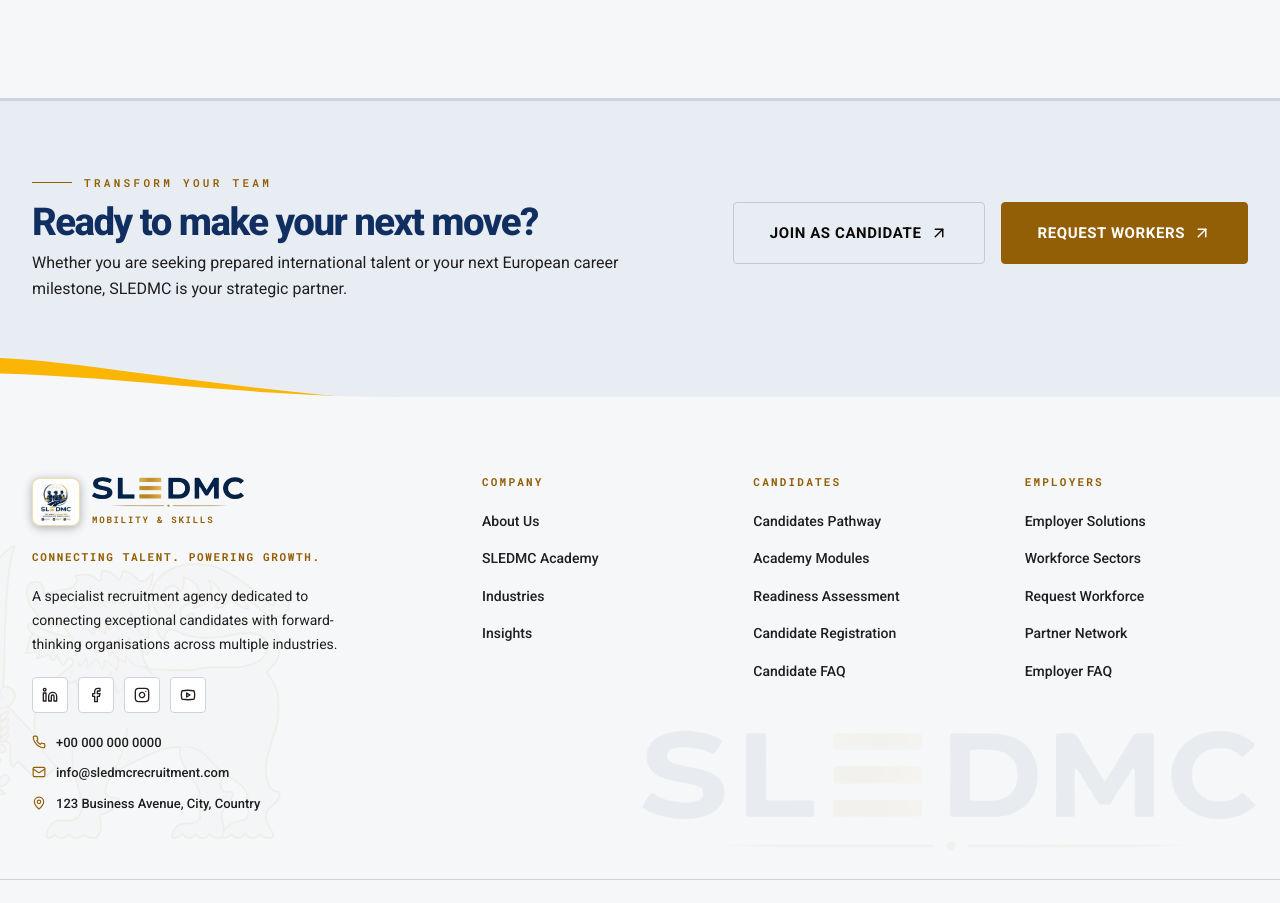
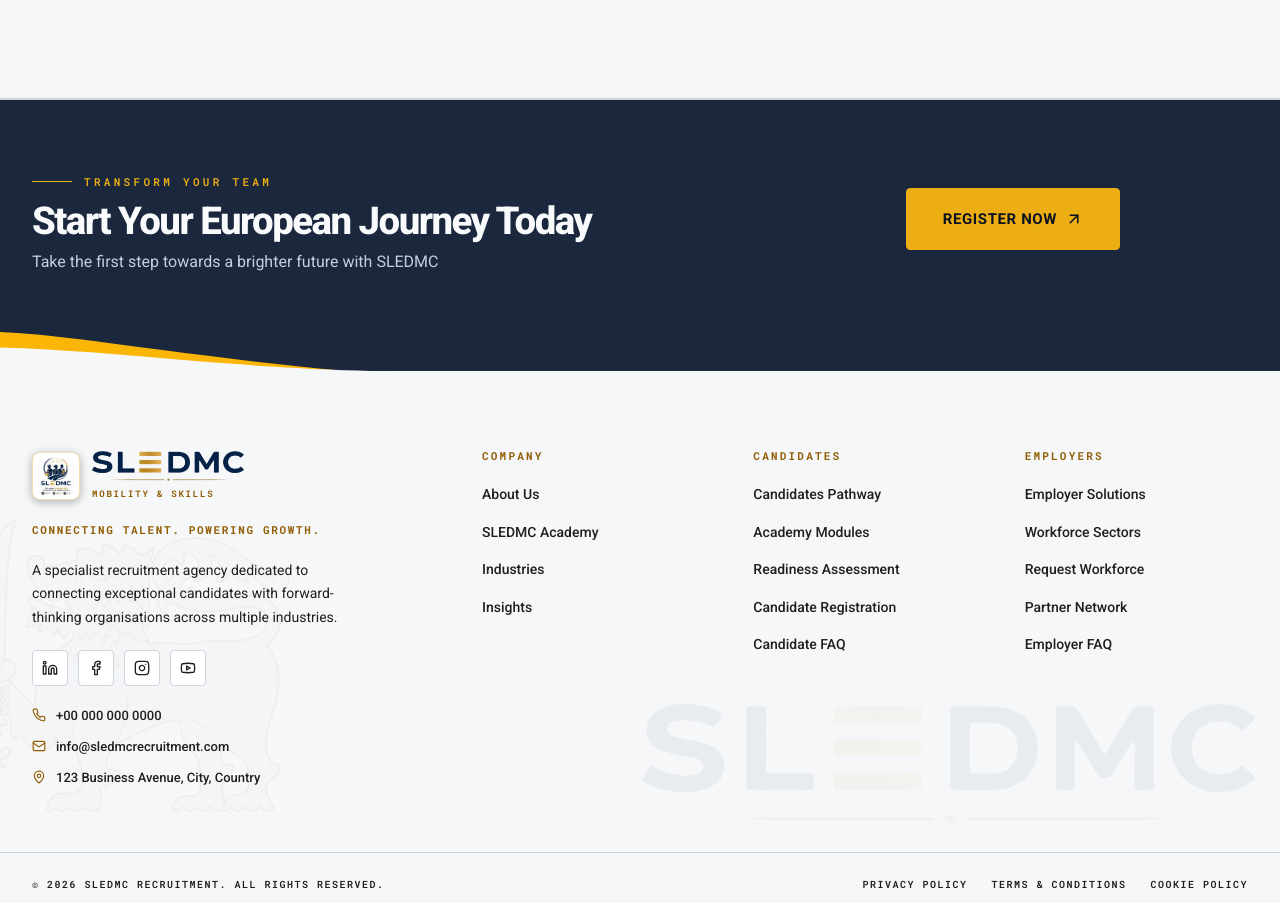
Before and after one commit to sledmcdev/sledmc-portfolio, a Next.js app: page /academy in a window 1280 px wide. Shown: the part 6607-7510 px from the top of the page. Built offline with nearby package versions, Linux system fonts and the light colour scheme.

Commit message:
register section colour change

```diff
--- a/app/page.tsx
+++ b/app/page.tsx
@@ -18,8 +18,8 @@ export default function Home() {
       <HeroSection />
       <TrustedBy />
       <WhyChooseUs />
-      <CompanyIntro />
-      <FounderVision />
+      {/* <CompanyIntro />
+      <FounderVision /> */}
       <KeyStats />
       <ServicesGrid />
       <IndustriesGrid />
@@ -27,7 +27,7 @@ export default function Home() {
       <AwardsSection />
       <TestimonialsSlider />
       {/* "Get Started" scrolls back up to the hero's Candidates / Partners buttons */}
-      <FinalCTA content={finalCta} />
+      {/* <FinalCTA content={finalCta} /> */}
     </>
   );
 }
--- a/components/layout/Footer.module.css
+++ b/components/layout/Footer.module.css
@@ -6,23 +6,39 @@
   border-top: 1px solid var(--border-color);
 }
 
-/* CTA Band */
+/* CTA Band — inverted against the page: light theme uses the dark theme's navy canvas,
+   dark theme uses the light theme's off-white canvas. Local tokens keep the eyebrow,
+   text and button readable on each. */
 .ctaBand {
-  background: var(--section-dark-bg);
-  border-top: 1px solid var(--border-color);
+  --cta-bg: hsl(217 40% 17%);
+  --cta-heading: hsl(210 40% 98%);
+  --cta-text: hsl(215 30% 82%);
+  --amber: hsl(43 85% 50%);
+  --on-accent: hsl(220 50% 8%);
+  background: var(--cta-bg);
   padding: 64px 0 96px; /* extra bottom room for the curved edge of .main */
 }
 
+:global([data-theme="dark"]) .ctaBand {
+  --cta-bg: hsl(210 25% 97%);
+  --cta-heading: hsl(217 72% 22%);
+  --cta-text: hsl(0 0% 12%);
+  --amber: hsl(38 92% 30%);
+  --on-accent: hsl(0 0% 100%);
+}
+
+/* Extra right padding pulls the button in from the edge, towards the centre */
 .ctaInner {
   display: flex;
   align-items: center;
   justify-content: space-between;
   gap: 40px;
+  padding-right: clamp(0px, 10vw, 180px);
 }
 
 .ctaTitle {
   font-size: clamp(1.75rem, 3vw, 2.5rem);
-  color: var(--heading-color);
+  color: var(--cta-heading);
   font-weight: 800;
   line-height: 0.95;
   letter-spacing: -0.04em;
@@ -30,7 +46,7 @@
 }
 
 .ctaSubtitle {
-  color: var(--muted-fg);
+  color: var(--cta-text);
   font-size: 1rem;
 }
 
@@ -279,7 +295,7 @@
 
 @media (max-width: 1024px) {
   .grid { grid-template-columns: 1fr 1fr; gap: 40px; }
-  .ctaInner { flex-direction: column; text-align: center; }
+  .ctaInner { flex-direction: column; text-align: center; padding-right: 0; }
 }
 
 /* Sri Lankan lion watermark */
--- a/data/site/footer.json
+++ b/data/site/footer.json
@@ -1,11 +1,10 @@
 {
   "ctaBand": {
     "eyebrow": "TRANSFORM YOUR TEAM",
-    "title": "Ready to make your next move?",
-    "subtitle": "Whether you are seeking prepared international talent or your next European career milestone, SLEDMC is your strategic partner.",
+    "title": "Start Your European Journey Today",
+    "subtitle": "Take the first step towards a brighter future with SLEDMC",
     "buttons": [
-      { "label": "Join as Candidate", "href": "/candidates", "variant": "secondary" },
-      { "label": "Request Workers", "href": "/clients#request-form", "variant": "primary" }
+      { "label": "Register Now", "href": "/#hero", "variant": "primary" }
     ]
   },
   "columns": [
```
Also changed, not shown: 1 other file (tests, documents, lock files or other folders).
